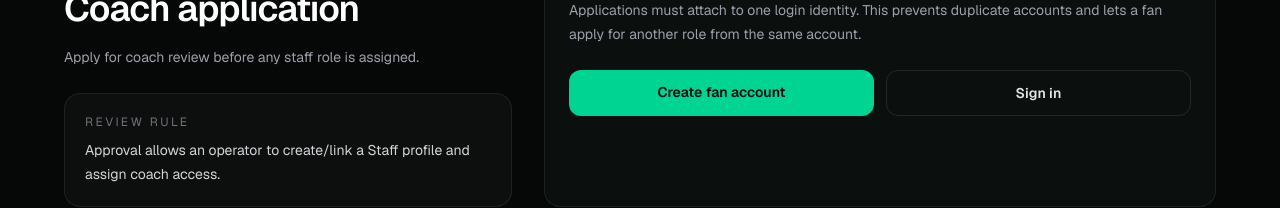
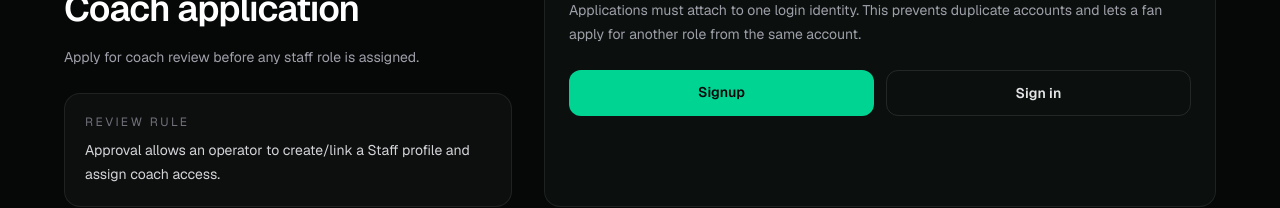
Before and after one commit to tex-node/ultraOS, a Next.js app in the folder web/: page /apply/coach in a window 1280 px wide. Shown: the part 143-351 px from the top of the page. Built offline with nearby package versions, Linux system fonts and the light colour scheme; no server answers.

Commit message:
Rename signup CTA

```diff
--- a/web/src/app/apply/[role]/page.tsx
+++ b/web/src/app/apply/[role]/page.tsx
@@ -53,7 +53,7 @@ export default async function ApplyRolePage({ params }: ApplyRolePageProps) {
                 className="rounded-xl bg-emerald-400 px-4 py-3 text-center text-sm font-semibold text-zinc-950 transition hover:bg-emerald-300"
                 href={`/signup?callbackUrl=${encodeURIComponent(callbackUrl)}`}
               >
-                Create fan account
+                Signup
               </Link>
               <Link
                 className="rounded-xl border border-white/10 px-4 py-3 text-center text-sm font-semibold text-zinc-200 transition hover:border-emerald-400/50"
--- a/web/src/app/signup/signup-form.tsx
+++ b/web/src/app/signup/signup-form.tsx
@@ -73,7 +73,7 @@ export function SignupForm({ callbackUrl }: { callbackUrl?: string }) {
         type="submit"
         disabled={pending}
       >
-        {pending ? "Creating account..." : "Create fan account"}
+        {pending ? "Creating account..." : "Signup"}
       </button>
     </form>
   );
```
